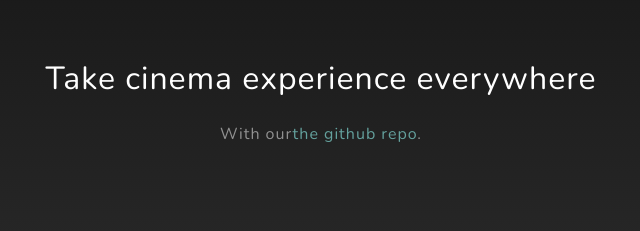
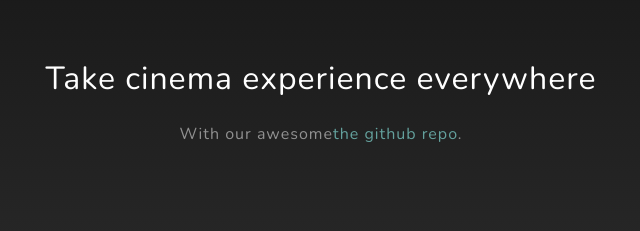
Before and after one commit to stackbit-projects/magenta-lettuce-82055, a Gatsby site: page / in a window 1280 px wide. Shown: the part 900-1131 px from the top of the page, 319-959 px from the left. Built offline with nearby package versions, Linux system fonts and the light colour scheme; Gatsby itself is replaced by a stand-in of ours.

Commit message:
index.js: updated Paragraph in Paragraph

```diff
--- a/src/pages/index.js
+++ b/src/pages/index.js
@@ -40,7 +40,7 @@ const IndexPage = () => (
           <div className="col-lg-8 mx-auto">
             <h2 className="text-white mb-4">Take cinema experience everywhere</h2>
             <p className="text-white-50">
-              With our
+              With our awesome
               <a href="https://github.com/anubhavsrivastava/gatsby-starter-grayscale">
                 the github repo
               </a>
```
